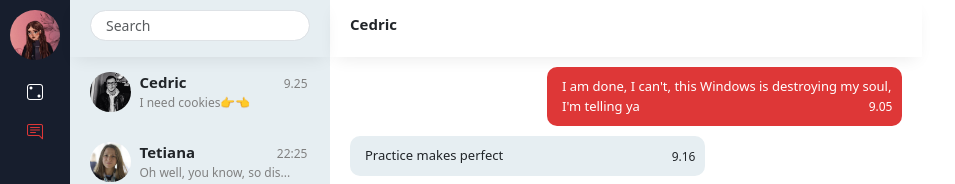
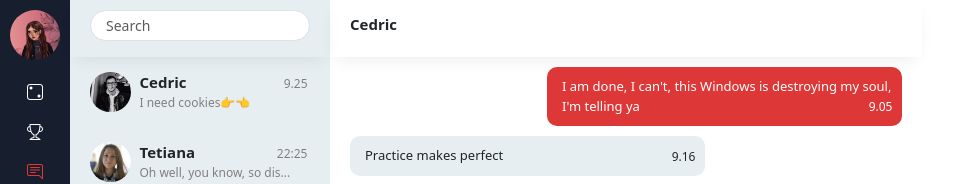
Before and after one commit to ankasamanyan/ft_transcendence, an Angular app in the folder frontend/: page / in a window 1280 px wide. Shown: the top 184 px of the page, without its empty margins (0-955 px from the left). Built offline with nearby package versions, Linux system fonts and the light colour scheme.

Commit message:
add trophy icon for the leaderboard

```diff
--- a/frontend/src/app/chat/navigation-bar/navigation-bar.component.css
+++ b/frontend/src/app/chat/navigation-bar/navigation-bar.component.css
@@ -14,7 +14,7 @@
 
 #chat-icon {
   position: absolute;
-  top: 120px;
+  top: 160px;
   left: 27px;
   color: #de3737;
 }
@@ -26,6 +26,13 @@
   color: white;
 }
 
+#podium-icon {
+  position: absolute;
+  top: 120px;
+  left: 27px;
+  color: white;
+}
+
 #logout-icon {
   position: absolute;
   bottom: 20px;
--- a/frontend/src/app/chat/navigation-bar/navigation-bar.component.html
+++ b/frontend/src/app/chat/navigation-bar/navigation-bar.component.html
@@ -1,6 +1,7 @@
 <div id="navigation-bar">
   <img id="avatar" src="assets/placeholderAvatar.jpeg" alt="avatar">
   <i id="game-icon" class="bi bi-dice-2"></i>
+  <i id="podium-icon" class="bi bi-trophy"></i>
   <i id="chat-icon" class="bi bi-chat-right-text"></i>
   <i id="logout-icon" class="bi bi-box-arrow-in-right"></i>
 </div>
```
